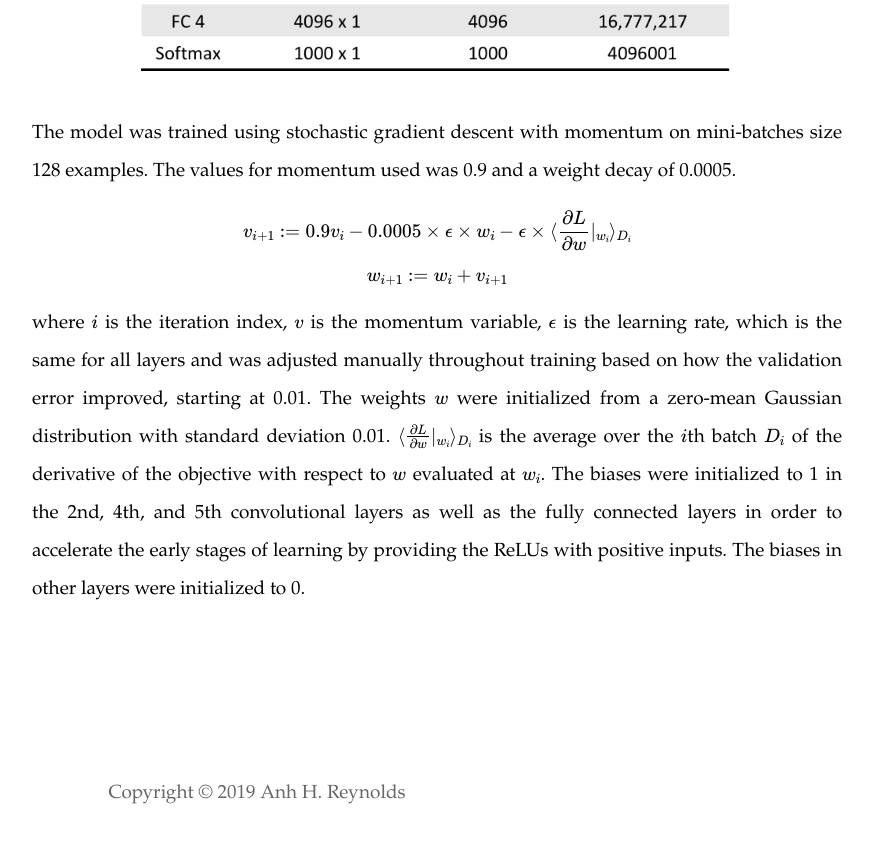
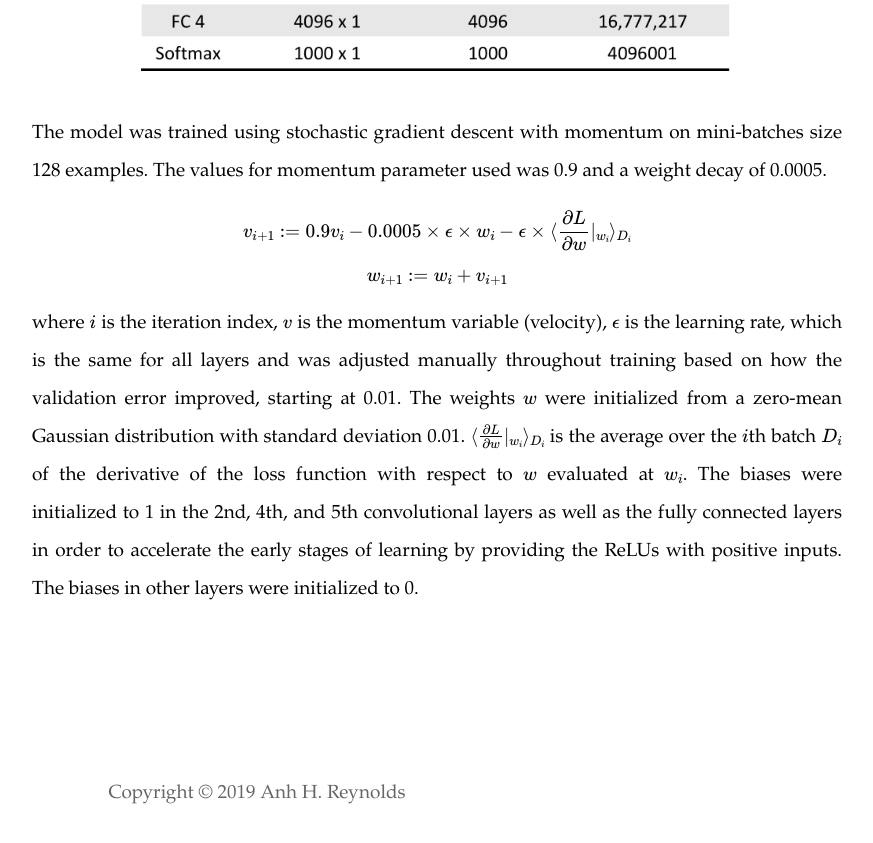
Before and after one commit to haianhle/haianhle.github.io, a plain HTML site: page blogs/alexnet.html in a window 1280 px wide. Shown: the part 3509-4352 px from the top of the page, without its empty margins (383-1256 px from the left). Drawn offline with nearby package versions, Linux system fonts and the light colour scheme; some packages are replaced by stand-ins of ours; a script that the page names is missing; files whose address does not match are found by name.

Commit message:
minor change

```diff
--- a/blogs/alexnet.html
+++ b/blogs/alexnet.html
@@ -153,19 +153,19 @@
                     </br>
                     <p align="justify">
                     The model was trained using stochastic gradient descent with momentum on
-                    mini-batches size 128 examples. The values for momentum used was 0.9 and
+                    mini-batches size 128 examples. The values for momentum parameter used was 0.9 and
                     a weight decay of 0.0005.
                     $$ v_{i+1} := 0.9v_i - 0.0005\times\epsilon\times w_i
                                          - \epsilon\times\langle\frac{\partial L}{\partial w}|_{w_i}\rangle_{D_i}$$
                     $$ w_{i+1} := w_i + v_{i+1}$$
-                    where \(i\) is the iteration index, \(v\) is the momentum variable,
+                    where \(i\) is the iteration index, \(v\) is the momentum variable (velocity),
                     \(\epsilon\) is the learning rate, which is the same for all layers and was
                     adjusted manually throughout training based on how the validation error improved,
                     starting at 0.01.
                     The weights \(w\) were initialized from a zero-mean Gaussian distribution
                     with standard deviation 0.01.
                     \(\langle\frac{\partial L}{\partial w}|_{w_i}\rangle_{D_i}\) is the
-                    average over the \(i\)th batch \(D_i\) of the derivative of the objective
+                    average over the \(i\)th batch \(D_i\) of the derivative of the loss function
                     with respect to \(w\) evaluated at \(w_i\).
                     The biases were initialized to 1 in the 2nd, 4th, and 5th convolutional layers as well
                     as the fully connected layers in order to accelerate the early stages
```
Also changed, not shown: datascience.html (+1 -1 lines), index.html (+2 -2 lines).
